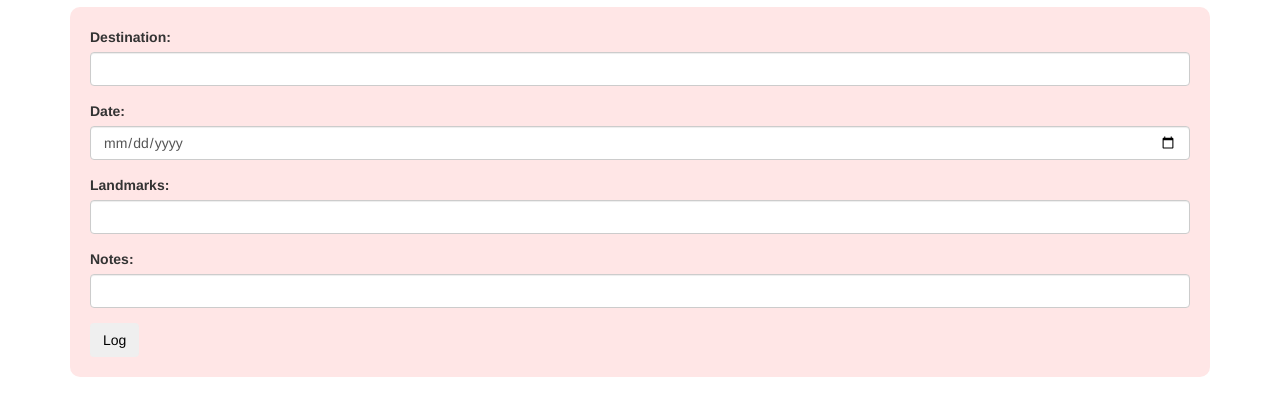
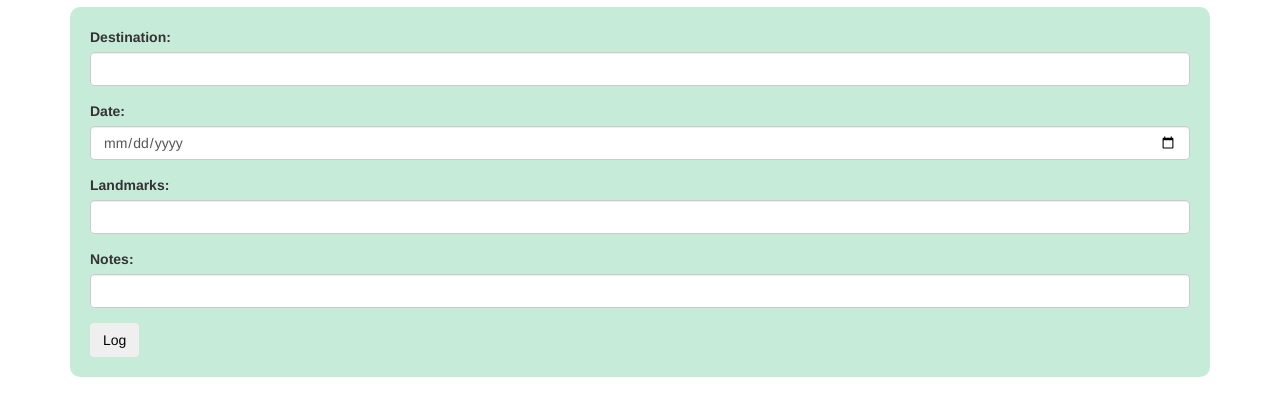
Before and after one commit to cmartinez84/travel-logue, a plain HTML site: page index.html in a window 1280 px wide. Shown: the part 103-518 px from the top of the page. Drawn offline with Linux system fonts and the light colour scheme.

Commit message:
change form background color

```diff
--- a/css/styles.css
+++ b/css/styles.css
@@ -3,7 +3,7 @@ h1 {
 }
 
 form {
-  background: #ffe6e6;
+  background: #c6ecd9;
   border-radius: 10px;
   padding: 20px;
 }
```
